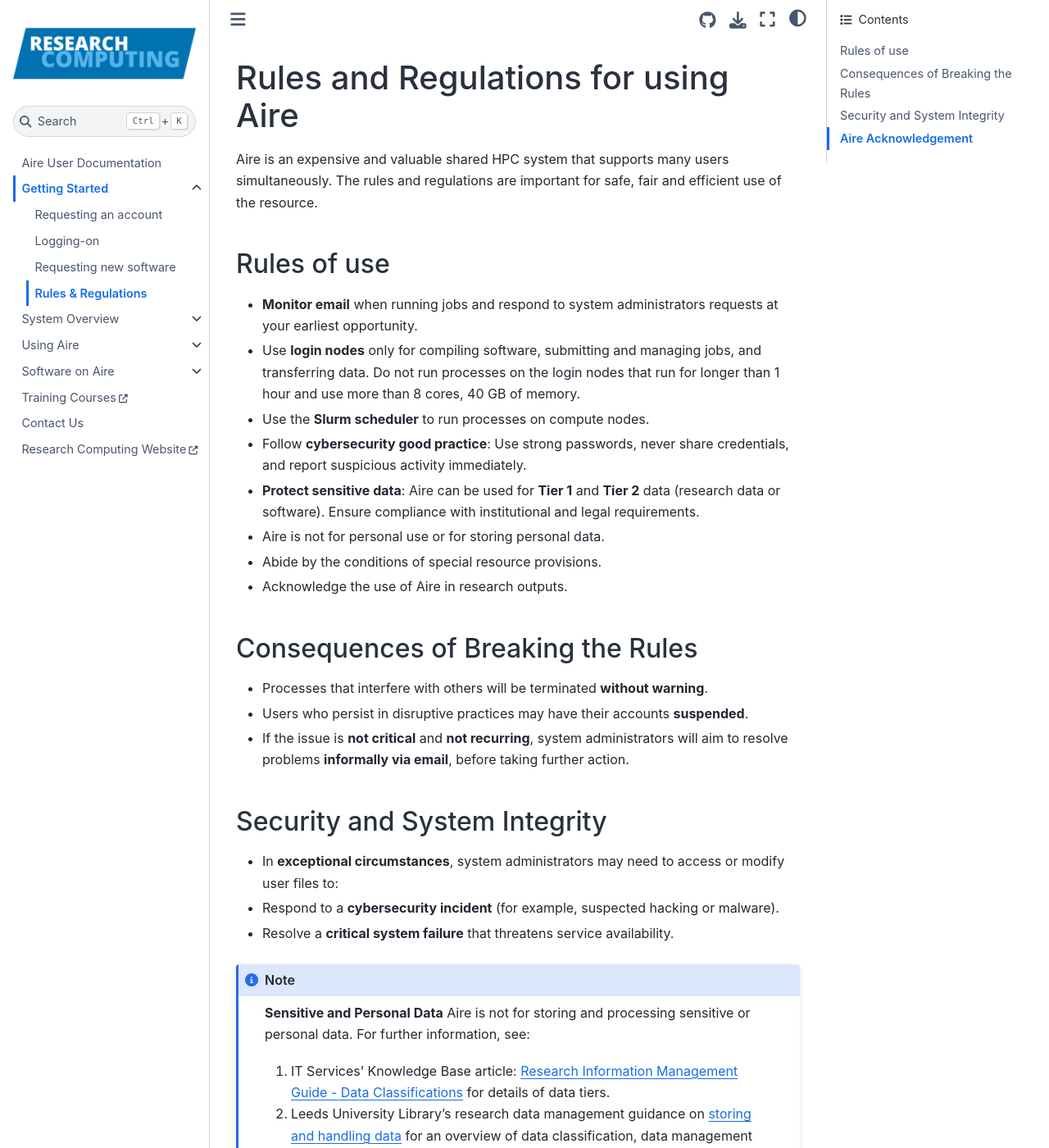
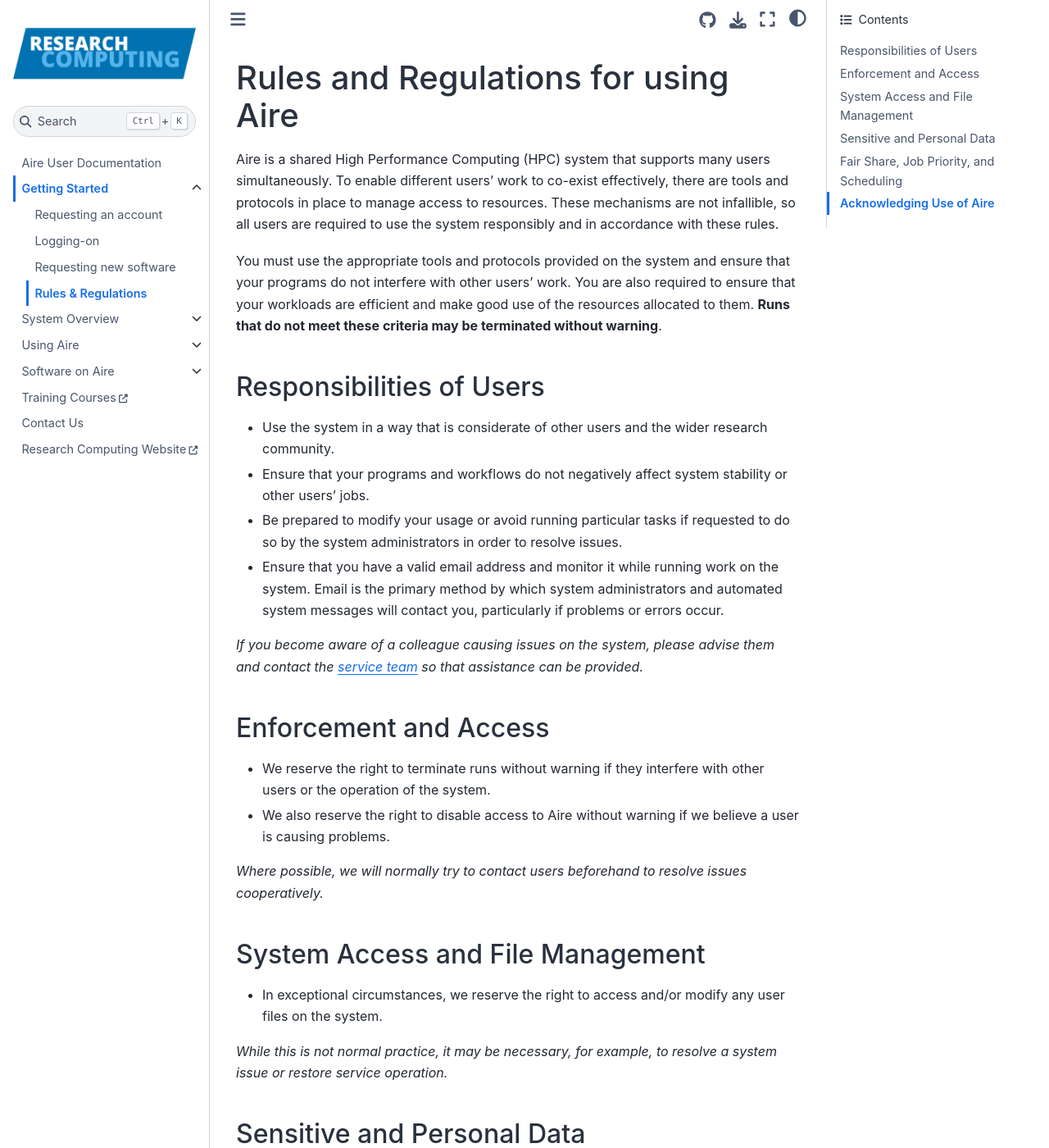
Before and after one commit to arcdocs/aire, a Jupyter Book: the page built from book/getting_started/rules_regulations.md, in a window 1280 px wide and 1400 px high. Shown: the whole window at 82% size. Built offline with Jupyter Book 1.0.4 settings and Sphinx 7.4.7 and the Sphinx Book theme 1.1.4, drawn with Linux system fonts in a browser that asks for light colours; some of the changed text lies outside the part shown.

```diff
--- a/book/getting_started/rules_regulations.md
+++ b/book/getting_started/rules_regulations.md
@@ -1,36 +1,68 @@
 (page:rules)=
 
+<!--
+IMPORTANT:
+This document defines formally approved rules and regulations for the Aire HPC service.
+Substantive changes to meaning, policy, or requirements MUST NOT be made without formal approval from the relevant governance body.
+
+Readability improvements, formatting changes, typo corrections, and link fixes are welcome, provided they do not alter the approved content or intent.
+-->
+
 # Rules and Regulations for using Aire
-Aire is an expensive and valuable shared HPC system that supports many users simultaneously. The rules and regulations are important for safe, fair and efficient use of the resource.
 
-## Rules of use
-* **Monitor email** when running jobs and respond to system administrators requests at your earliest opportunity.
-* Use **login nodes** only for compiling software, submitting and managing jobs, and transferring data. Do not run processes on the login nodes that run for longer than 1 hour and use more than 8 cores, 40 GB of memory.
-* Use the **Slurm scheduler** to run processes on compute nodes.
-* Follow **cybersecurity good practice**: Use strong passwords, never share credentials, and report suspicious activity immediately.
-* **Protect sensitive data**: Aire can be used for **Tier 1** and **Tier 2** data (research data or software). Ensure compliance with institutional and legal requirements.
-* Aire is not for personal use or for storing personal data.
-* Abide by the conditions of special resource provisions.
-* Acknowledge the use of Aire in research outputs.
+Aire is a shared High Performance Computing (HPC) system that supports many users simultaneously. To enable different users’ work to co-exist effectively, there are tools and protocols in place to manage access to resources. These mechanisms are not infallible, so all users are required to use the system responsibly and in accordance with these rules.
 
-## Consequences of Breaking the Rules
-* Processes that interfere with others will be terminated **without warning**.
-* Users who persist in disruptive practices may have their accounts **suspended**.
-* If the issue is **not critical** and **not recurring**, system administrators will aim to resolve problems **informally via email**, before taking further action.
+You must use the appropriate tools and protocols provided on the system and ensure that your programs do not interfere with other users’ work. You are also required to ensure that your workloads are efficient and make good use of the resources allocated to them. **Runs that do not meet these criteria may be terminated without warning**.
 
-## Security and System Integrity
-* In **exceptional circumstances**, system administrators may need to access or modify user files to:
- * Respond to a **cybersecurity incident** (for example, suspected hacking or malware).
- * Resolve a **critical system failure** that threatens service availability.
+## Responsibilities of Users
 
-:::{Note}
-**Sensitive and Personal Data**
-Aire is not for storing and processing sensitive or personal data. For further information, see:
-1. IT Services' Knowledge Base article: <a href="https://it.leeds.ac.uk/it?id=kb_article&sysparm_article=KB0016573" target="_blank">Research Information Management Guide - Data Classifications</a> for details of data tiers.
-2. Leeds University Library's research data management guidance on <a href="https://library.leeds.ac.uk/info/14062/research_data_management/65/storing_and_handling_data/1" target="_blank">storing and handling data</a> for an overview of data classification, data management and retention, University data storage solutions, and faculty and local storage.
-:::
+- Use the system in a way that is considerate of other users and the wider research community.
+- Ensure that your programs and workflows do not negatively affect system stability or other users’ jobs.
+- Be prepared to modify your usage or avoid running particular tasks if requested to do so by the system administrators in order to resolve issues.
+- Ensure that you have a valid email address and monitor it while running work on the system. Email is the primary method by which system administrators and automated system messages will contact you, particularly if problems or errors occur.
 
+*If you become aware of a colleague causing issues on the system, please advise them and contact the <a href="https://leeds.service-now.com/it?id=sc_cat_item&sys_id=7587b2530f675f00a82247ece1050eda" target="_blank">service team</a>  so that assistance can be provided.*
 
-## Aire Acknowledgement
-When you publish research outputs, acknowledge use of Aire with this sentence:
+## Enforcement and Access
+
+- We reserve the right to terminate runs without warning if they interfere with other users or the operation of the system.
+- We also reserve the right to disable access to Aire without warning if we believe a user is causing problems.
+
+*Where possible, we will normally try to contact users beforehand to resolve issues cooperatively.*
+
+## System Access and File Management
+
+- In exceptional circumstances, we reserve the right to access and/or modify any user files on the system.
+
+*While this is not normal practice, it may be necessary, for example, to resolve a system issue or restore service operation.*
+
+## Sensitive and Personal Data
+
+- Personal or sensitive data must not be stored on the system.
+- The HPC service is not intended for processing sensitive or personal data.
+- In general, data that has been de-identified (for example, where names have been removed such that individuals cannot be identified) may be used on the system.
+
+Additional guidance about data is available at:
+
+- <a href="https://it.leeds.ac.uk/it?id=kb_article_view&sysparm_article=KB0018252" target="_blank">Research information management guide to data classification</a>: Define data confidentially tiering and help you to assess data sensitivity.
+- <a href="https://it.leeds.ac.uk/sys_attachment.do?sys_id=b0d335c6fb402a5033b5fd9aaeefdc64&view=true" target="_blank"> Research Information Management Guide (PDF)</a> Sets out what kinds of research data can be stored in what kinds of storage solution for each tier.
+
+If you are unsure whether your data is appropriate for use on Aire, you should seek advice before proceeding.
+
+## Fair Share, Job Priority, and Scheduling
+
+Aire is a shared HPC service used by many users concurrently. To ensure fair, equitable, and efficient access to resources:
+
+- Jobs must be submitted via the centrally managed scheduler. Users are required to use the Slurm scheduler to run processes on compute nodes.
+- Job scheduling and prioritisation are managed centrally by the system scheduler.
+- A fair share algorithm is used to balance access to resources across users over time.
+- The purpose of fair share is to prevent individual users or groups from disproportionately consuming shared resources and to support reasonable access for all users.
+- System administrators will periodically review scheduler priority and fair share parameters to ensure that resource usage remains fair and appropriate under changing patterns of demand.
+
+Further technical and operational details of job scheduling and fair share are documented separately [here](page:job-scheduler).
+
+## Acknowledging Use of Aire
+
+When publishing research papers, posters, presentations, or similar outputs that have made use of the system, users are asked to acknowledge the service. The following sentence is appropriate:
+
 > This work was undertaken on the Aire HPC system at the University of Leeds, UK.
```
